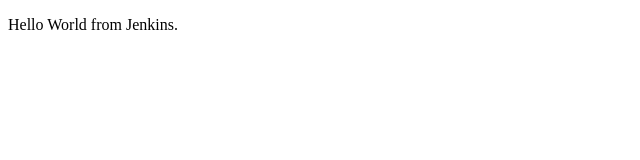
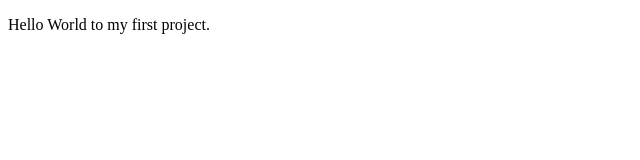
Before and after one commit to yashwant1337/Jenkins, a plain HTML site: page index.html in a window 1280 px wide. Shown: the full height of the page, 0-640 px from the left. Drawn offline with Linux system fonts and the light colour scheme.

Commit message:
version 2

```diff
--- a/index.html
+++ b/index.html
@@ -4,6 +4,6 @@
         <title>Jenkins Server</title>
     </head>
     <body>
-        <p>Hello World from Jenkins.</p>
+        <p>Hello World to my first project.</p>
     </body>
 </html>
```
